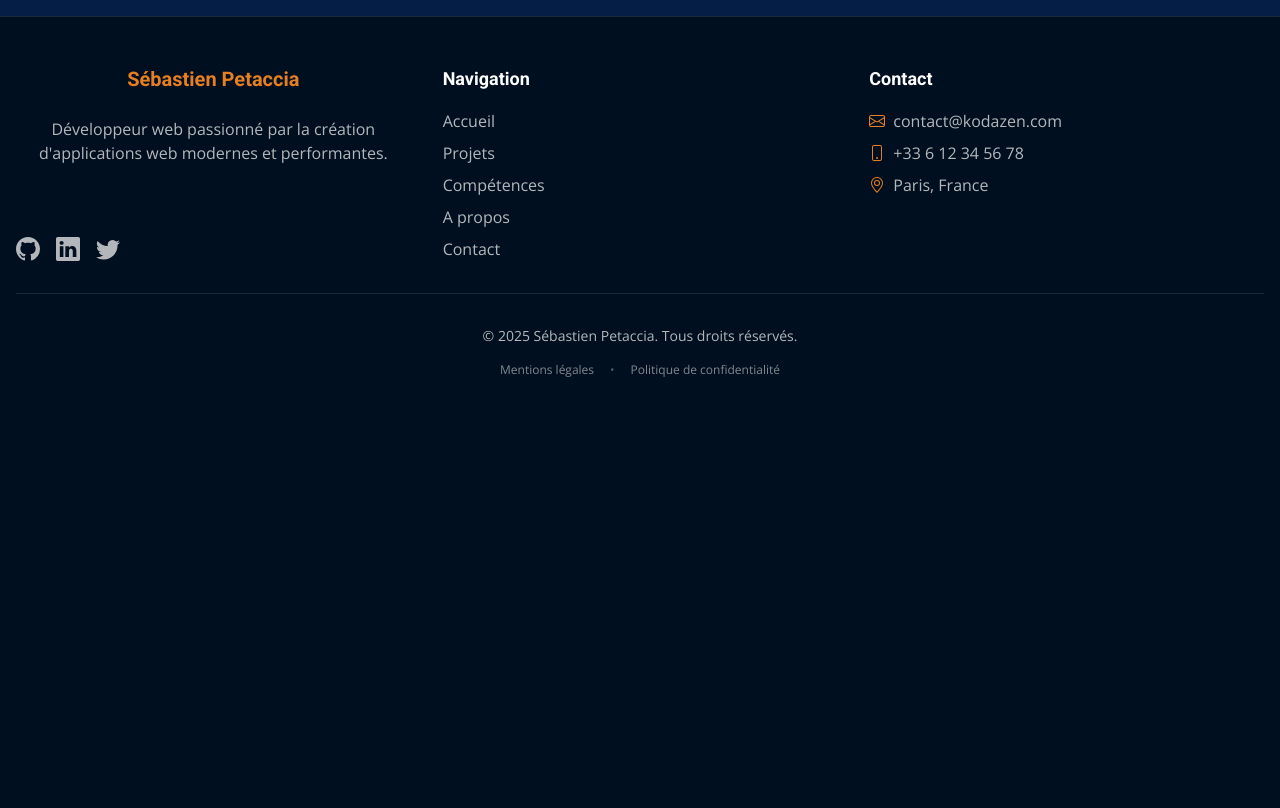
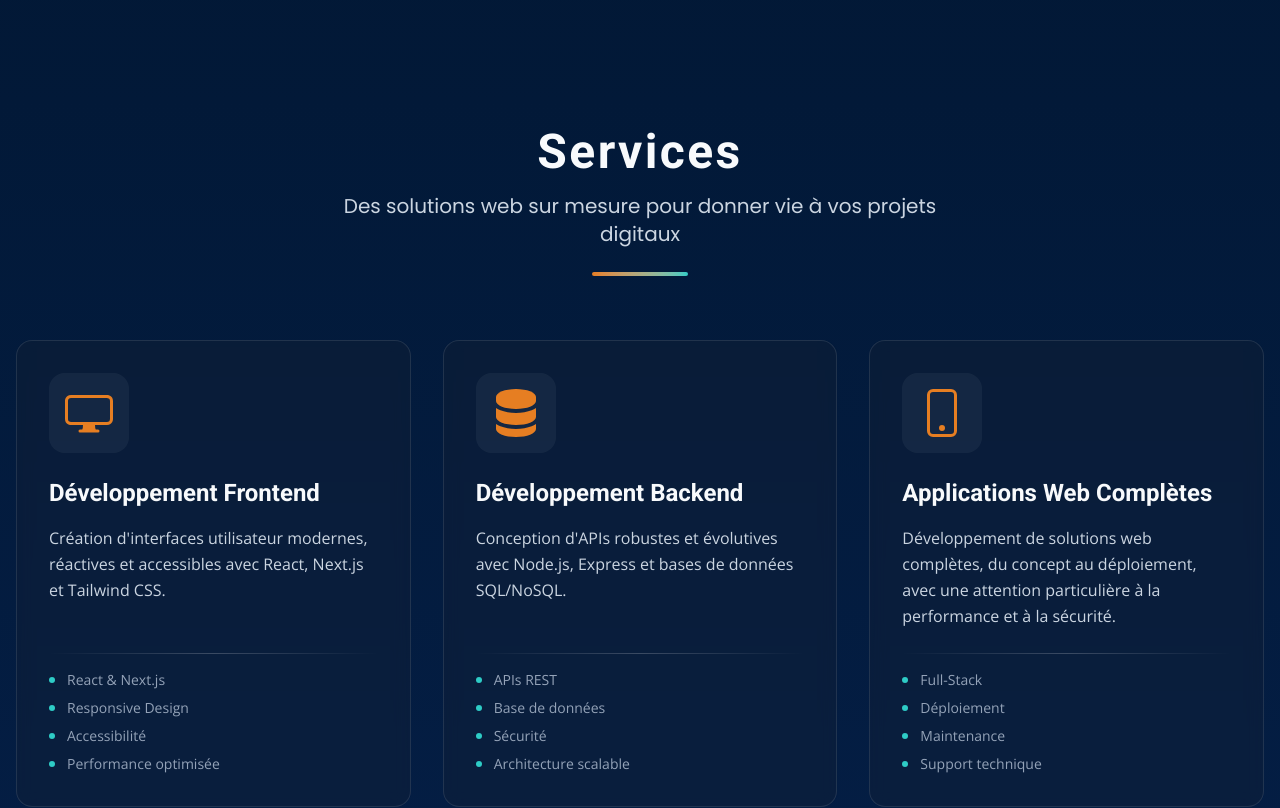
Before and after one commit to petaccia/portfolio-my-dev, a Next.js app: page / in a window 1280 px wide. Shown: the part 1620-2428 px from the top of the page. Before the commit the page ends 2046 px from the top, so only its background shows below. Built offline with nearby package versions, Linux system fonts and the light colour scheme.

Commit message:
feat(home): Add ServicesSection component to the home page
- Introduced ServicesSection component to highlight services offered.
- Updated page structure to include ServicesSection alongside existing components.

```diff
--- a/src/app/page.tsx
+++ b/src/app/page.tsx
@@ -1,6 +1,7 @@
 
 // Import Components
 import HeroSection from "@/components/pages/home/section/HeroSection";
+import { ServicesSection } from "@/components/pages/home/servicesSection";
 import { TechnologiesSection } from "@/components/pages/home/technologiesSection";
 
 export default function Home() {
@@ -12,6 +13,9 @@ export default function Home() {
       <div>
         <TechnologiesSection />
       </div>
+      <div>
+        <ServicesSection />
+      </div>
     </div>
   );
 }
--- /dev/null
+++ b/src/components/layout/data/servicesData.tsx
@@ -0,0 +1,30 @@
+import { BsDisplay, BsServer, BsPhone } from "react-icons/bs";
+import { ReactNode } from "react";
+
+export interface Service {
+  title: string;
+  description: string;
+  icon: ReactNode;
+  features?: string[];
+}
+
+export const servicesData: Service[] = [
+  {
+    title: "Développement Frontend",
+    description: "Création d'interfaces utilisateur modernes, réactives et accessibles avec React, Next.js et Tailwind CSS.",
+    icon: <BsDisplay className="w-12 h-12 text-secondary" />,
+    features: ["React & Next.js", "Responsive Design", "Accessibilité", "Performance optimisée"]
+  },
+  {
+    title: "Développement Backend",
+    description: "Conception d'APIs robustes et évolutives avec Node.js, Express et bases de données SQL/NoSQL.",
+    icon: <BsServer className="w-12 h-12 text-secondary" />,
+    features: ["APIs REST", "Base de données", "Sécurité", "Architecture scalable"]
+  },
+  {
+    title: "Applications Web Complètes",
+    description: "Développement de solutions web complètes, du concept au déploiement, avec une attention particulière à la performance et à la sécurité.",
+    icon: <BsPhone className="w-12 h-12 text-secondary" />,
+    features: ["Full-Stack", "Déploiement", "Maintenance", "Support technique"]
+  }
+];
--- /dev/null
+++ b/src/components/pages/home/servicesSection/ServicesSection.tsx
@@ -0,0 +1,12 @@
+import { servicesData } from "@/components/layout/data/servicesData";
+import SectionHeader from "./components/SectionHeader";
+import ServicesGrid from "./components/ServicesGrid";
+
+export default function ServicesSection() {
+  return (
+    <section className="container mx-auto px-4 py-20 md:py-28">
+      <SectionHeader />
+      <ServicesGrid services={servicesData} />
+    </section>
+  );
+}
--- /dev/null
+++ b/src/components/pages/home/servicesSection/components/SectionHeader.tsx
@@ -0,0 +1,25 @@
+interface SectionHeaderProps {
+  title?: string;
+  subtitle?: string;
+  showDecorator?: boolean;
+}
+
+export default function SectionHeader({
+  title = "Services",
+  subtitle = "Des solutions web sur mesure pour donner vie à vos projets digitaux",
+  showDecorator = true
+}: SectionHeaderProps) {
+  return (
+    <header className="text-center mb-16">
+      <h2 className="text-4xl md:text-5xl font-heading font-bold tracking-wider text-text-primary mb-4">
+        {title}
+      </h2>
+      <p className="text-xl text-text-secondary font-display max-w-2xl mx-auto">
+        {subtitle}
+      </p>
+      {showDecorator && (
+        <div className="w-24 h-1 bg-gradient-to-r from-secondary to-accent mx-auto mt-6 rounded-full"></div>
+      )}
+    </header>
+  );
+}
--- /dev/null
+++ b/src/components/pages/home/servicesSection/components/ServiceCard.tsx
@@ -0,0 +1,68 @@
+import { Service } from "@/components/layout/data/servicesData";
+
+interface ServiceCardProps {
+  service: Service;
+  animationDelay?: number;
+}
+
+export default function ServiceCard({
+  service,
+  animationDelay = 0
+}: ServiceCardProps) {
+  const { title, description, icon, features } = service;
+
+  return (
+    <article
+      className="group relative h-full"
+      style={{ animationDelay: `${animationDelay}ms` }}
+    >
+      {/* Effet de fond animé */}
+      <div className="absolute -inset-0.5 bg-gradient-to-r from-secondary to-accent rounded-2xl opacity-0 group-hover:opacity-100 transition-all duration-500 blur-sm"></div>
+
+      {/* Carte principale */}
+      <div className="relative h-full flex flex-col p-8 bg-primary-light/30 backdrop-blur-sm rounded-2xl border border-white/10 transition-all duration-500 hover:border-accent/50 hover:transform hover:scale-105 hover:shadow-2xl hover:shadow-accent/10">
+
+        {/* Icône */}
+        <div className="mb-6 p-4 rounded-2xl bg-white/5 group-hover:bg-white/10 transition-all duration-300 w-fit">
+          <div className="group-hover:scale-110 transition-transform duration-300">
+            {icon}
+          </div>
+        </div>
+
+        {/* Contenu */}
+        <div className="flex-1 flex flex-col">
+          {/* Titre */}
+          <h3 className="text-2xl font-heading font-semibold text-text-primary mb-4 group-hover:text-white transition-colors duration-300">
+            {title}
+          </h3>
+
+          {/* Description */}
+          <p className="text-text-secondary font-body leading-relaxed mb-6 flex-1">
+            {description}
+          </p>
+
+          {/* Features (si disponibles) */}
+          {features && features.length > 0 && (
+            <div className="mt-auto">
+              <div className="w-full h-px bg-gradient-to-r from-transparent via-white/20 to-transparent mb-4"></div>
+              <ul className="space-y-2">
+                {features.map((feature, index) => (
+                  <li
+                    key={index}
+                    className="flex items-center text-sm text-text-muted font-body"
+                  >
+                    <div className="w-1.5 h-1.5 bg-accent rounded-full mr-3 group-hover:bg-secondary transition-colors duration-300"></div>
+                    {feature}
+                  </li>
+                ))}
+              </ul>
+            </div>
+          )}
+        </div>
+
+        {/* Indicateur de hover */}
+        <div className="absolute bottom-4 left-1/2 transform -translate-x-1/2 w-12 h-1 bg-gradient-to-r from-accent to-secondary rounded-full opacity-0 group-hover:opacity-100 transition-all duration-300"></div>
+      </div>
+    </article>
+  );
+}
--- /dev/null
+++ b/src/components/pages/home/servicesSection/components/ServicesGrid.tsx
@@ -0,0 +1,24 @@
+import { Service } from "@/components/layout/data/servicesData";
+import ServiceCard from "./ServiceCard";
+
+interface ServicesGridProps {
+  services: Service[];
+  columns?: string;
+}
+
+export default function ServicesGrid({
+  services,
+  columns = "grid-cols-1 md:grid-cols-2 lg:grid-cols-3"
+}: ServicesGridProps) {
+  return (
+    <div className={`grid ${columns} gap-8`}>
+      {services.map((service, index) => (
+        <ServiceCard
+          key={service.title}
+          service={service}
+          animationDelay={index * 200}
+        />
+      ))}
+    </div>
+  );
+}
--- /dev/null
+++ b/src/components/pages/home/servicesSection/index.ts
@@ -0,0 +1,7 @@
+// Export du composant principal
+export { default as ServicesSection } from './ServicesSection';
+
+// Export des sous-composants
+export { default as SectionHeader } from './components/SectionHeader';
+export { default as ServicesGrid } from './components/ServicesGrid';
+export { default as ServiceCard } from './components/ServiceCard';
```
